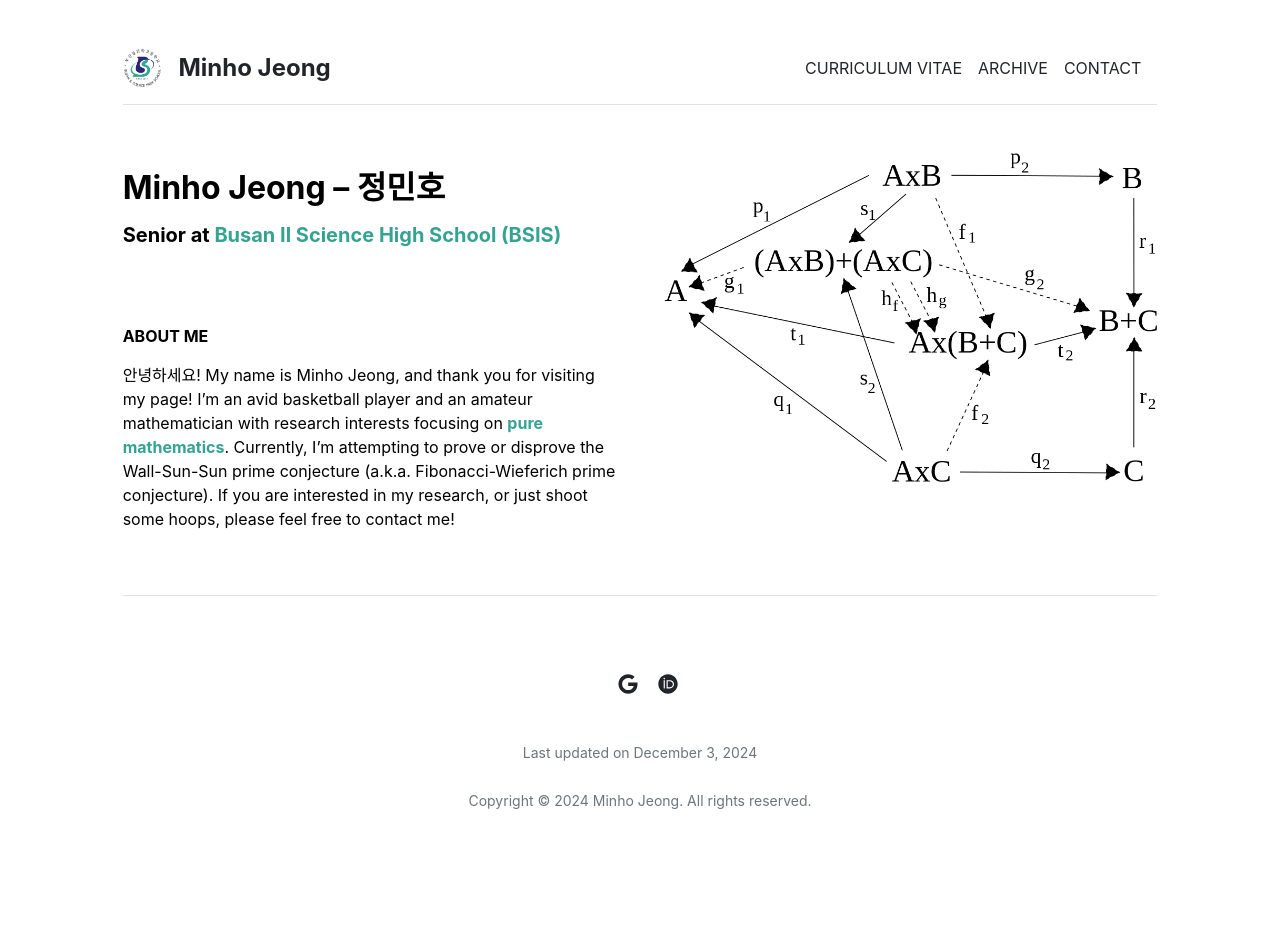
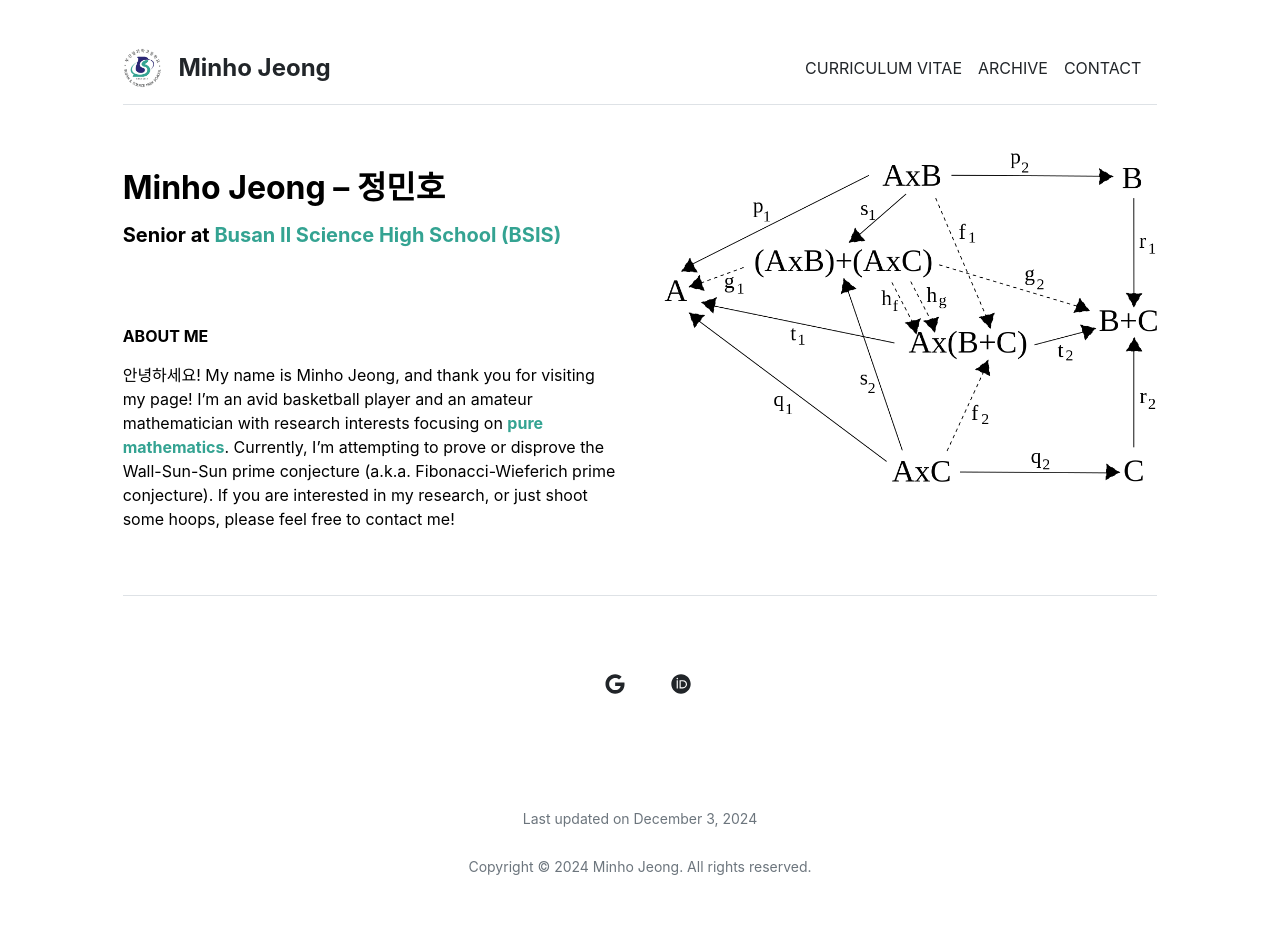
Before and after one commit to mino-jeong/mino-jeong.github.io, a Jekyll site: the page built from index.md, in a window 1280 px wide. Built offline with Jekyll 4.4.1, drawn with Linux system fonts in a browser that asks for light colours.

Commit message:
Update footer.html

```diff
--- a/_includes/footer.html
+++ b/_includes/footer.html
@@ -6,11 +6,18 @@
   <style>
     .footer-list-item {
       list-style-type: none;
-      display: inline-block;
+      margin: 0 15px;
     }
 
     .footer-list {
       padding: 50px 0;
+      text-align: center;
+      display: flex;
+      justify-content: center;
+      align-items: center;
+    }
+
+    .footer p {
       text-align: center;
     }
   </style>
@@ -21,9 +28,9 @@
       <ul class="footer-list">
         <li class="footer-list-item"><a href="mailto:2430412@bsis.hs.kr" class="ms-3 fs-5"><i class="fab fa-google"></i></a></li>
         <li class="footer-list-item"><a href="https://orcid.org/0009-0000-6873-5271" class="ms-3 fs-5"><i class="fab fa-orcid"></i></a></li>
-        <p><br></p>
-        <p><small>Last updated on December 3, 2024<br><br>Copyright &copy; 2024 Minho Jeong. All rights reserved.</small></p>
       </ul>
+      <p><br></p>
+      <p><small>Last updated on December 3, 2024<br><br>Copyright &copy; 2024 Minho Jeong. All rights reserved.</small></p>
     </div>
   </div>
 </body>
```
